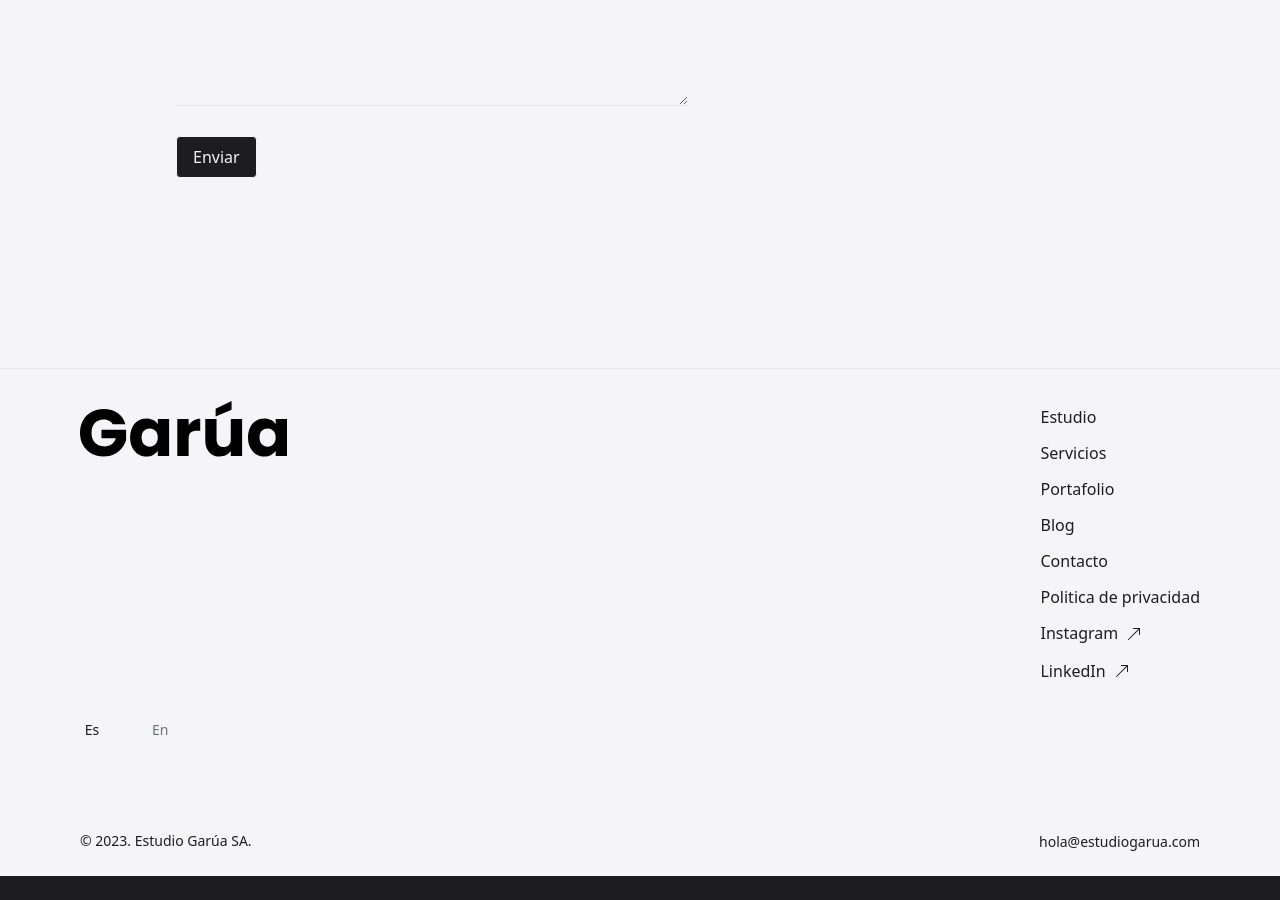
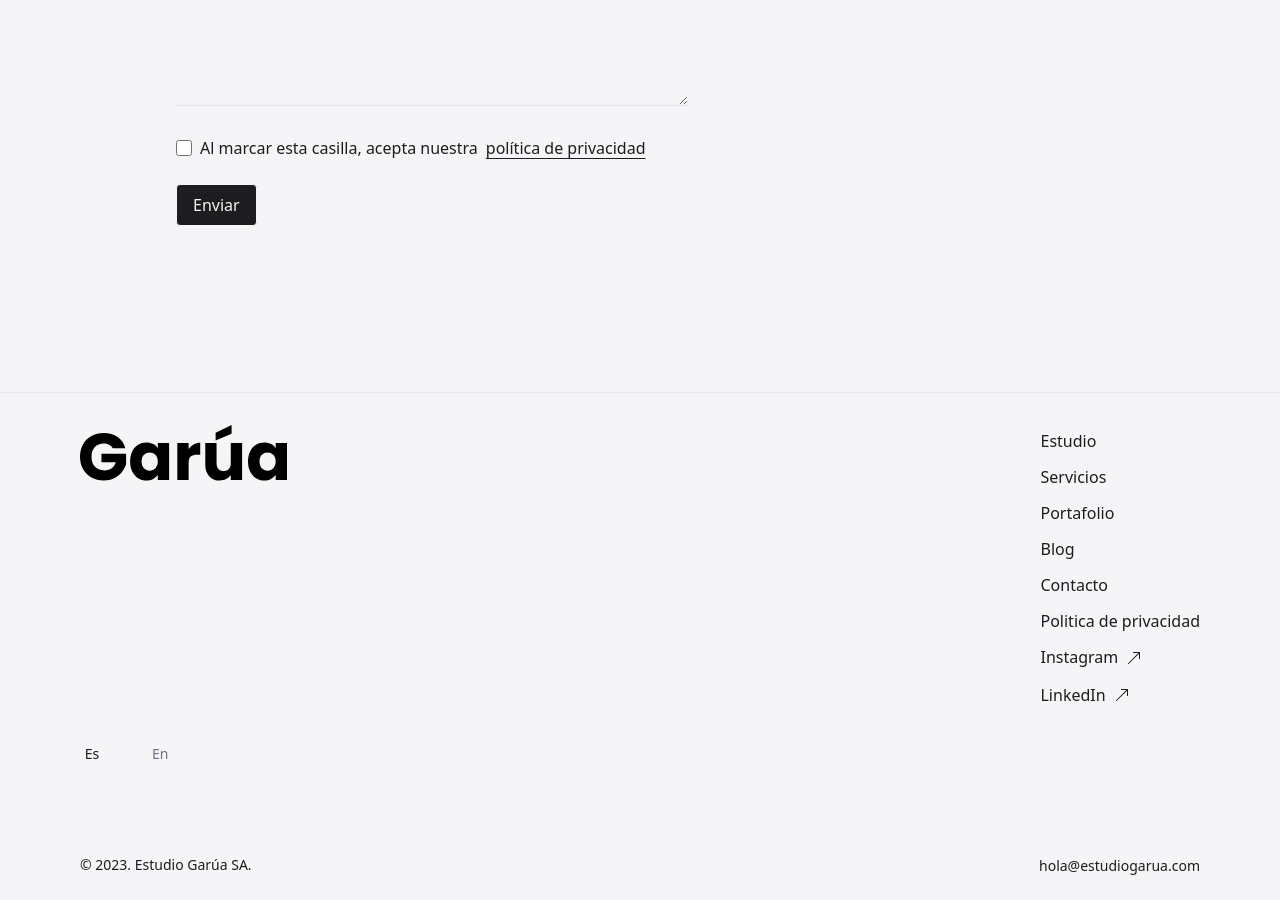
Before and after one commit to aguerrajovane/estudiogarua, a Next.js app: page /es/contacto in a window 1280 px wide. Shown: the part 1400-2300 px from the top of the page. Before the commit the page ends 2276 px from the top, so only its background shows below. Built offline with nearby package versions, Linux system fonts and the light colour scheme; no server answers; what tw-elements would draw is missing.

Commit message:
Fix(CarouselImages): legacy behaviour added

```diff
--- a/components/es/CarouselImages.js
+++ b/components/es/CarouselImages.js
@@ -1,5 +1,5 @@
 import React, { useState, useEffect } from "react";
-import Image from "next/image";
+import Image from "next/legacy/image"
 
 const Carousel = ({ images }) => {
   const [currentIndex, setCurrentIndex] = useState(0);
@@ -42,6 +42,7 @@ const Carousel = ({ images }) => {
             alt={image.alt}
             layout="fill"
             objectFit="cover"
+            priority
           />
         </div>
       ))}
--- a/components/es/ContactForm.js
+++ b/components/es/ContactForm.js
@@ -89,6 +89,18 @@ export default function ContactForm() {
           onChange={(event) => setMessage(event.target.value)}
           required
         ></textarea>
+
+          <div className="mb-6">
+            <label className="flex items-center">
+              <input
+                type="checkbox"
+                className="form-checkbox mr-2 h-4 w-4"
+                required
+              />
+              Al marcar esta casilla, acepta nuestra<Link href="/es/privacidad" target="_blank" className="underline underline-offset-4 ml-2"> política de privacidad</Link>
+            </label>
+          </div>
+
         <ButtonPrimary className="" type="submit">
           Enviar
         </ButtonPrimary>
--- a/pages/_app.js
+++ b/pages/_app.js
@@ -1,6 +1,6 @@
 import { DefaultSeo } from 'next-seo';
 import "tw-elements/dist/css/tw-elements.min.css";
-import Head from 'next/head';
+import Script from 'next/script';
 import '../app/global.css'
 
 export default function MyApp({ Component, pageProps }) {
@@ -29,24 +29,22 @@ export default function MyApp({ Component, pageProps }) {
                     cardType: 'summary_large_image',
                 }}
             />
-            <Head>
-                <script
-                    async
+                <Script
+                    strategy="afterInteractive"
                     scr={`https://www.googletagmanager.com/gtag/js?id=${process.env.NEXT_PUBLIC_GOOGLE_ANALYTICS}`}
                 />
-                <script
-                    dangerouslySetInnerHTML={{
-                    __html: `
+                <Script
+                    id="google-analytics" strategy="afterInteractive">
+                        {`
                             window.dataLayer = window.dataLayer || [];
                             function gtag(){dataLayer.push(arguments);}
                             gtag('js', new Date());
                             gtag('config', '${process.env.NEXT_PUBLIC_GOOGLE_ANALYTICS}', {
                                 page_path:window.location.pathname
                             });
-                    `,
-                    }}
-                />
-            </Head>
+                        `}
+
+                </Script>,
 
             <Component {...pageProps} />
         </>
--- a/pages/es/index.js
+++ b/pages/es/index.js
@@ -8,7 +8,7 @@ import Link from 'next/link.js';
 import Image from 'next/image'
 import CarouselImages from '../../components/es/CarouselImages'
 
-import MuseoNomada from '../../public/images/portafolio/museo-nomada/mn-tn-min.jpg'
+import MuseoNomada from '../../public/images/portafolio/museo-nomada/mn-animal-01.jpg'
 import CPRDV from '../../public/images/portafolio/centro-pastoral-red-de-vida/cprdv-tn-min.jpeg'
 import DiaDeLaTierra from '../../public/images/posts/dia-de-la-tierra-2023/DSC08385.jpg'
 
@@ -19,7 +19,7 @@ const DynamicCallToAction = dynamic(() => import("../../components/es/CallToActi
 const Home = () => {
   const images = [
     {
-      src: "/images/portafolio/museo-nomada/mn-tn-min.jpg",
+      src: "/images/portafolio/museo-nomada/mn-animal-01.jpg",
       alt: "Museo Nómada"
     },
     {
@@ -54,7 +54,7 @@ const Home = () => {
         {/* Header */}
         <header className="flex flex-col w-full max-w-6xl mx-auto justify-between sm:pl-28 sm: py-8 pl-4 pr-4">
           <div className="w-full md:w-3/4  pb-12 pt-0 md:pb-24 md:pt-10">
-            <h1 className="text-5xl leading-snug md:leading-normal md:text-6xl font-bold  mb-4 fade-in-up">
+            <h1 className="text-5xl leading-snug md:leading-normal md:text-6xl font-bold mb-4 fade-in-up">
               Diseñamos y construimos espacios sostenibles.</h1>
             <p className="text-base leading-relaxed">Estudio de Arquitectura + Diseño urbano + Construcción</p>
           </div>
```
Lines whose indentation alone changed are shown as unchanged.
